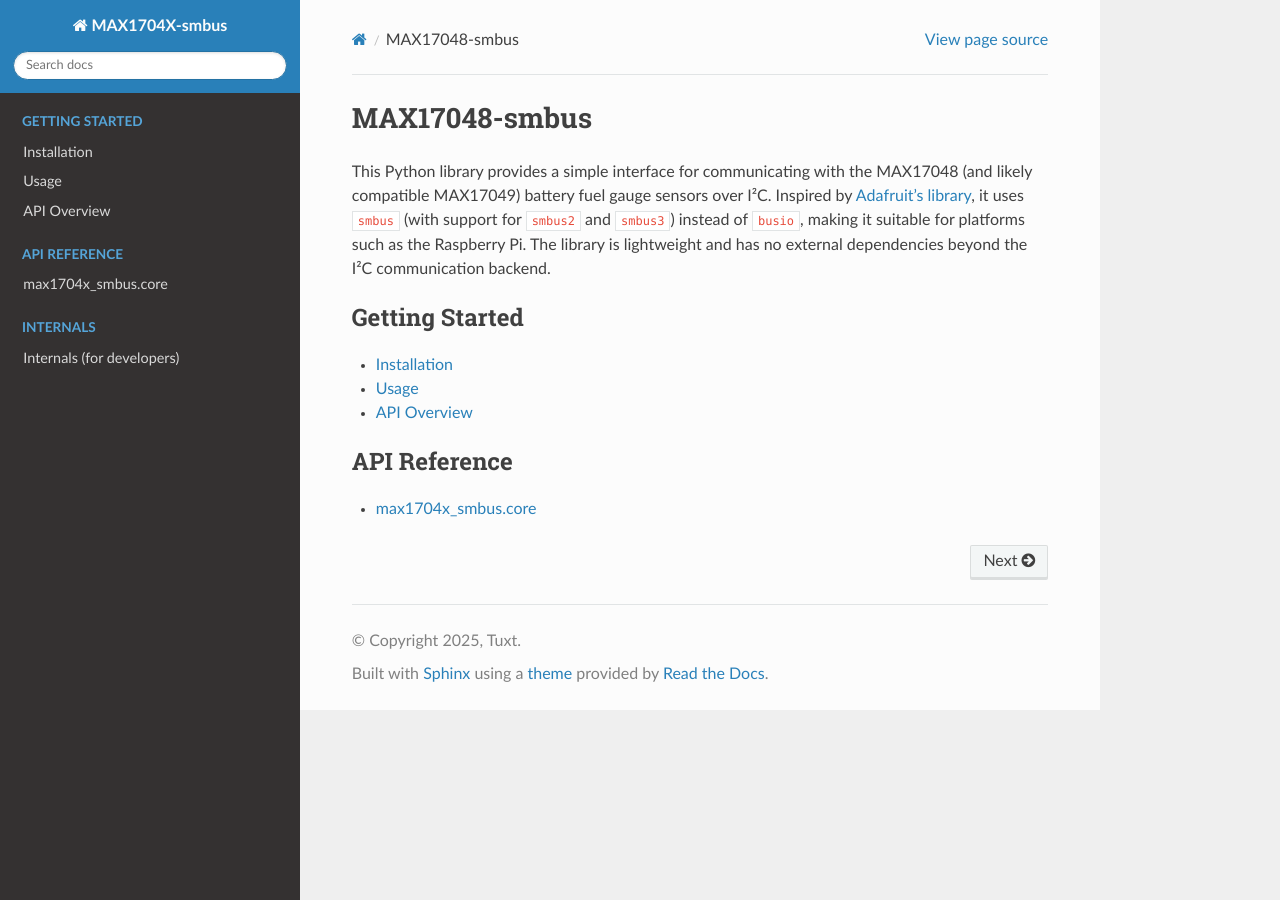
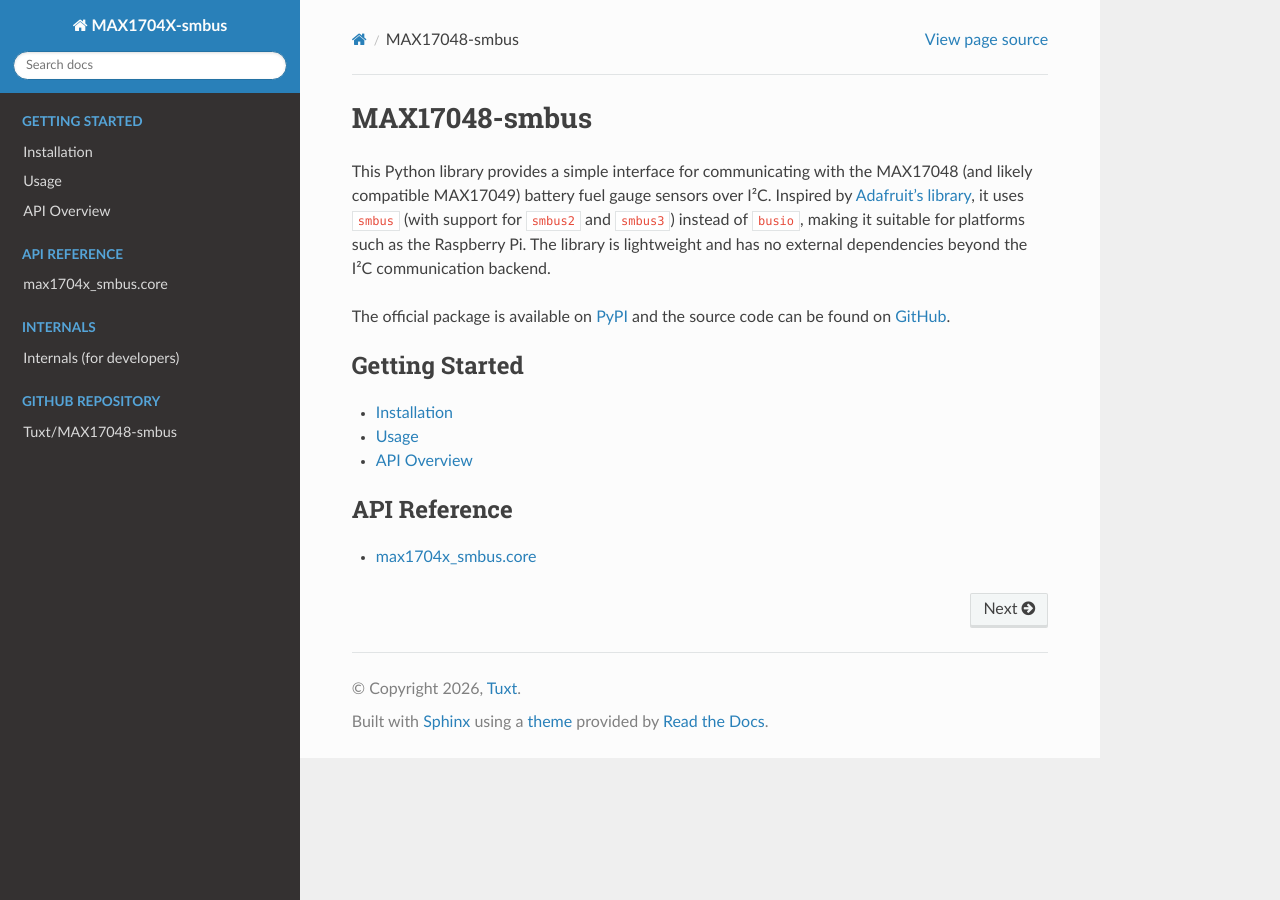
Before and after one commit to Tuxt/MAX17048-smbus, a Sphinx documentation site: the page built from docs/source/index.rst, in a window 1280 px wide. Built offline with Sphinx 7.4.7 and the Read the Docs theme 3.1.0, drawn with Linux system fonts in a browser that asks for light colours.

Commit message:
docs: bump development status to beta and optimize SEO
- Upgrade project maturity from Alpha to Beta in PyPI classifiers
- Add PyPI and Read the Docs badges to README
- Link GitHub and PyPI across `index.rst` and `installation.rst`
- Implement custom footer template with dynamic author GitHub link
- Update `pyproject.toml` with detailed Python classifiers and keywords

```diff
--- /dev/null
+++ b/docs/source/_templates/footer.html
@@ -0,0 +1,36 @@
+{% extends "!footer.html" %}
+
+{%- block contentinfo %}
+    <p>
+    {%- if show_copyright %}
+      {%- if hasdoc('copyright') %}
+        {%- trans path=pathto('copyright'), copyright=copyright|e %}&#169; <a href="{{ path }}">Copyright</a> {{ copyright }}.{% endtrans %}
+      {%- else %}
+        {%- if author_github %}
+            {%- trans copyright=copyright|e %}&#169; Copyright {{ copyright_year }}, <a href="{{ author_github }}" target="_blank" rel="noopener noreferrer">{{ copyright_author}}</a>.{% endtrans %}
+        {%- else %}
+            {%- trans copyright=copyright|e %}&#169; Copyright {{ copyright }}.{% endtrans %}
+        {%- endif %}
+      {%- endif %}
+    {%- endif %}
+
+    {%- if build_id and build_url %}
+      <span class="build">
+        {#- Translators: Build is a noun, not a verb -#}
+        {%- trans %}Build{% endtrans -%}
+        <a href="{{ build_url }}">{{ build_id }}</a>.
+      </span>
+    {%- elif commit %}
+      <span class="commit">
+        {#- Translators: the phrase "revision" comes from Git, referring to a commit #}
+        {%- trans %}Revision{% endtrans %} <code>{{ commit }}</code>.
+      </span>
+    {%- endif %}
+    {%- if last_updated %}
+      <span class="lastupdated">
+        {%- trans last_updated=last_updated|e %}Last updated on {{ last_updated }}.{% endtrans %}
+      </span>
+    {%- endif -%}
+
+    </p>
+{%- endblock %}
--- a/docs/source/conf.py
+++ b/docs/source/conf.py
@@ -13,7 +13,6 @@ sys.path.insert(0, os.path.abspath("../.."))
 # https://www.sphinx-doc.org/en/master/usage/configuration.html#project-information
 
 project = "MAX1704X-smbus"
-copyright = "2025, Tuxt"
 author = "Tuxt"
 release = "0.1.0"
 
@@ -49,5 +48,10 @@ autodoc_member_order = "bysource"
 
 html_theme = "sphinx_rtd_theme"
 html_static_path = ["_static"]
+html_context = {
+    "copyright_year": "2026",
+    "copyright_author": "Tuxt",
+    "author_github": "https://github.com/Tuxt",
+}
 
 autodoc_mock_imports = ["smbus", "smbus2", "smbus3"]
--- a/docs/source/index.rst
+++ b/docs/source/index.rst
@@ -6,8 +6,11 @@ This Python library provides a simple interface for communicating with the MAX17
 Inspired by `Adafruit’s library`_, it uses ``smbus`` (with support for ``smbus2`` and ``smbus3``) instead of ``busio``, making it suitable for platforms such as the Raspberry Pi.
 The library is lightweight and has no external dependencies beyond the I²C communication backend.
 
+The official package is available on PyPI_ and the source code can be found on GitHub_.
+
 .. _Adafruit’s library: https://github.com/adafruit/Adafruit_CircuitPython_MAX1704x
-
+.. _PyPI: https://pypi.org/project/MAX17048-smbus
+.. _GitHub: https://github.com/Tuxt/MAX17048-smbus
 
 .. toctree::
    :maxdepth: 1
@@ -29,3 +32,10 @@ The library is lightweight and has no external dependencies beyond the I²C comm
    :caption: Internals
 
    api/internals/index
+
+
+.. toctree::
+   :hidden:
+   :caption: Github Repository
+
+   Tuxt/MAX17048-smbus <https://github.com/Tuxt/MAX17048-smbus>
--- a/docs/source/install.rst
+++ b/docs/source/install.rst
@@ -2,7 +2,9 @@
 Installation
 ============
 
-You can install this library using pip:
+You can install this library directly from PyPI_ using pip:
+
+.. _PyPI: https://pypi.org/project/MAX17048-smbus
 
 .. code-block:: bash
 
```
Also changed, not shown: README.md (+8 -2 lines), pyproject.toml (+15 -2 lines).
